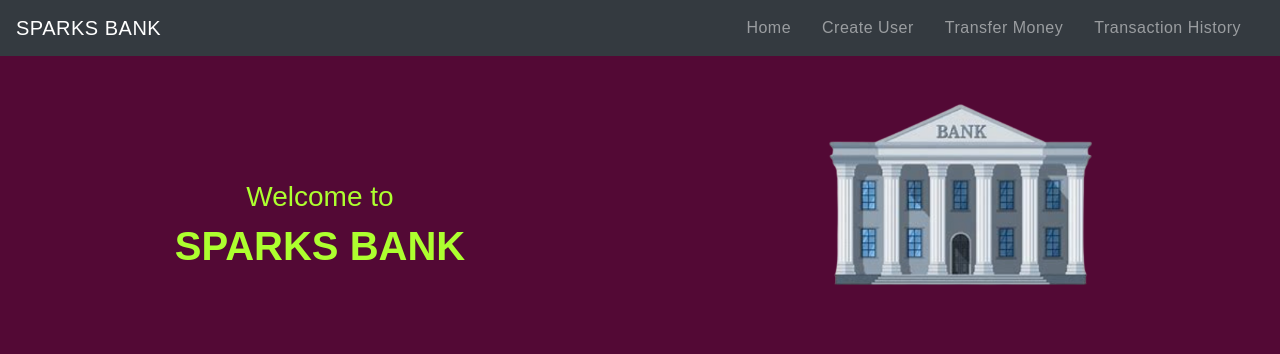
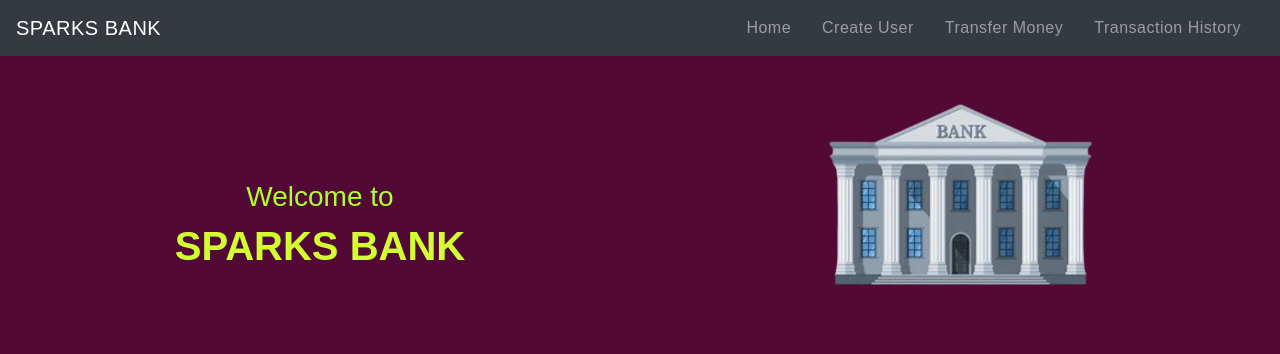
Before and after one commit to ranik-code/The-Sparks-Foundation-Internship, a PHP site: page / in a window 1280 px wide. Shown: the top 354 px of the page. Run offline with PHP 8.4, Linux system fonts and the light colour scheme.

Commit message:
Update Style.css

```diff
--- a/Task1/CSS/Style.css
+++ b/Task1/CSS/Style.css
@@ -8,7 +8,7 @@
 	background: #530935;
 }
 h1{
-	color: #adff2f;
+	color: #d2ff2f;
 	font-weight: bold;
 	transition: 0.5s;
 }
```
